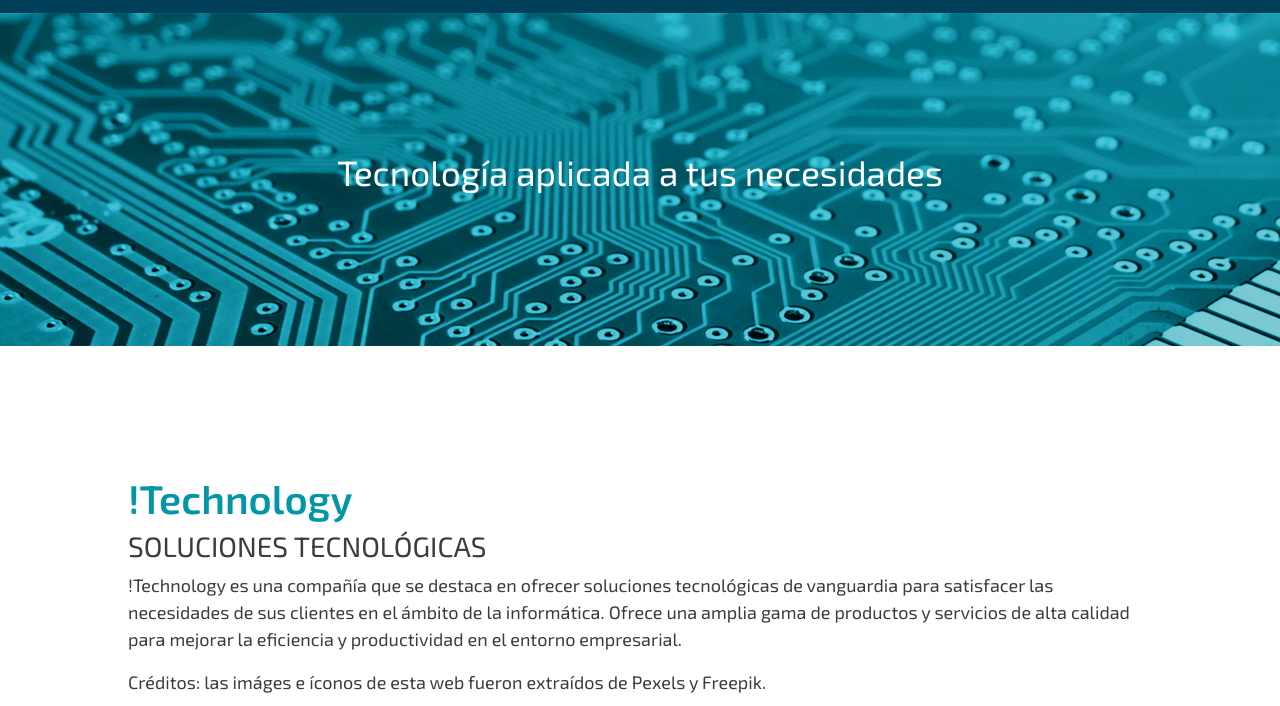
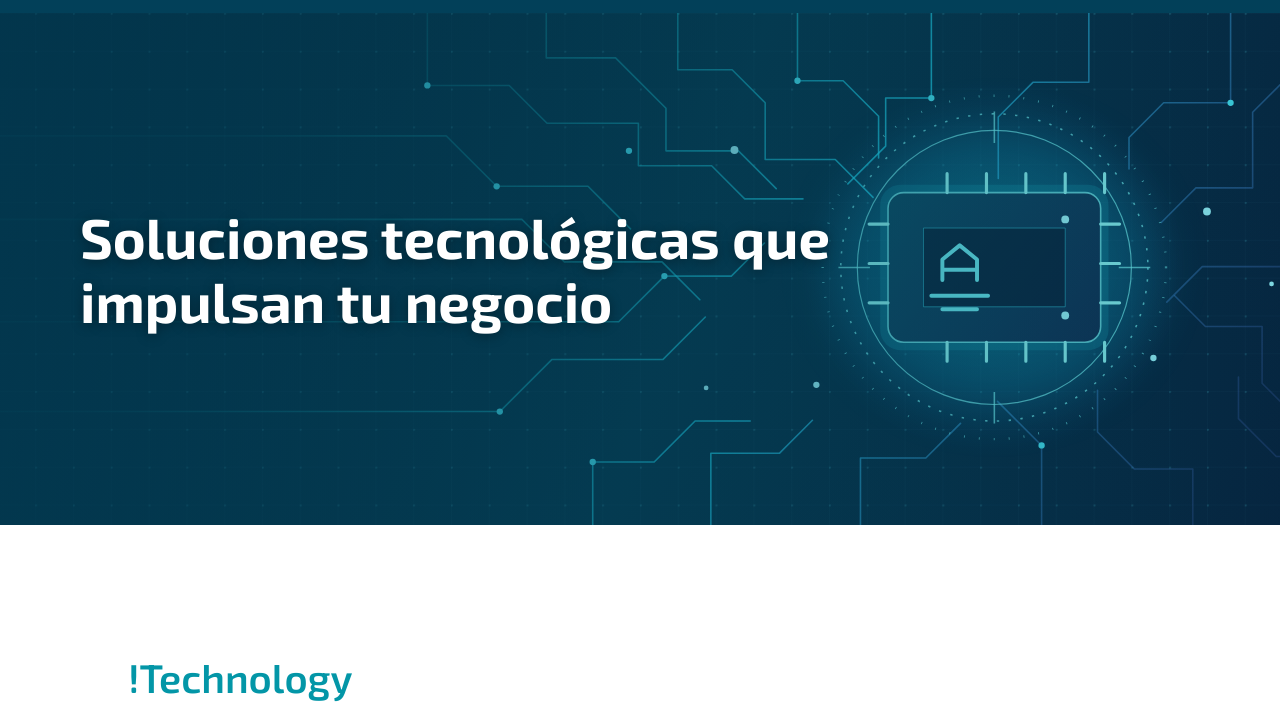
Before and after one commit to WDGonz/Trabajo-practico-integrador, a plain HTML site: page index.html in a window 1280 px wide. Shown: the part 63-769 px from the top of the page. Drawn offline with nearby package versions, Linux system fonts and the light colour scheme.

Commit message:
actualizaciones
se actualiza frase e imagen del hero de la seccion index

```diff
--- a/estilo.css
+++ b/estilo.css
@@ -92,11 +92,47 @@ header {
     color:#e6edf0;
 }
 
+.home-hero {
+    position: relative;
+    overflow: hidden;
+    background-color: #024059;
+}
+
+.home-hero::after {
+    position: absolute;
+    inset: 0;
+    background: linear-gradient(90deg, rgb(2 64 89 / 72%), rgb(2 64 89 / 18%));
+    content: "";
+}
+
+.imagencentro {
+    display: block;
+    width: 100%;
+    height: clamp(280px, 40vw, 520px);
+    object-fit: cover;
+    object-position: center;
+}
+
+.home-hero__content {
+    position: absolute;
+    z-index: 1;
+    inset: 0;
+    display: flex;
+    align-items: center;
+    width: min(100% - 32px, 1120px);
+    margin: 0 auto;
+    pointer-events: none;
+}
+
 .main #fraseHome {
-    color:#ffffff;
+    max-width: 760px;
+    margin: 0;
+    color: #ffffff;
     font-family: 'Exo 2', sans-serif;
-    font-weight: 400;
-    font-size: 220%;
+    font-weight: 700;
+    font-size: clamp(1.75rem, 5vw, 3.5rem);
+    line-height: 1.15;
+    text-shadow: 0 2px 12px rgb(0 0 0 / 35%);
 }
 
 .main h1 {
--- a/index.html
+++ b/index.html
@@ -28,12 +28,12 @@
 
     <main>
        <div class="main">
-        <div style="position: relative;">
-          <img class="imagencentro" src="./multimedia/home_ittechnology - copia.png" alt="IT Technology home" width="100%">
-          <div style="position: absolute; top: 50%; left: 50%; transform: translate(-50%, -50%);">
-           <p id="fraseHome">Tecnología aplicada a tus necesidades</p>
-         </div>
-       </div>
+        <section class="home-hero" aria-label="Presentación de IT Technology">
+          <img class="imagencentro" src="./imgs/hero-tecnologico.svg" alt="Ilustración de circuitos digitales y un núcleo tecnológico luminoso">
+          <div class="home-hero__content">
+           <p id="fraseHome">Soluciones tecnológicas que impulsan tu negocio</p>
+          </div>
+        </section>
 
        <div class="centro">
          <h1>!Technology</h1>
```
Also changed, not shown: imgs/hero-tecnologico.svg (added).
